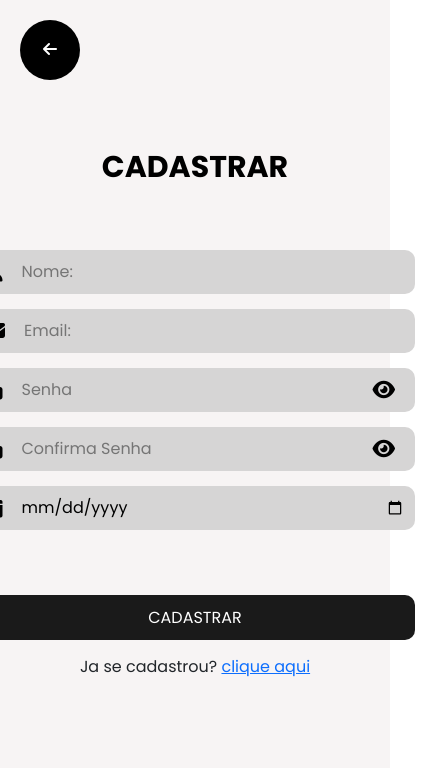
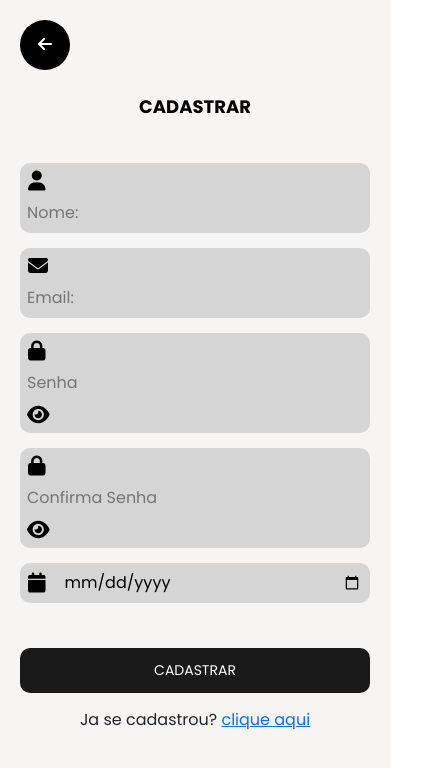
Before and after one commit to Gaspatt/VintageGallery, a Vue app: page /cadastrar in a window 390 px wide. Shown: the top 768 px of the page, 445 px wide, since content can reach past the window. Built offline with nearby package versions, Linux system fonts and the light colour scheme.

Commit message:
add responsividade

```diff
--- a/src/components/HomePage.vue
+++ b/src/components/HomePage.vue
@@ -1,4 +1,5 @@
-<script setup></script>
+<script setup>
+</script>
 
 <template>
  <section id="secback">
--- a/src/views/CadastrarView.vue
+++ b/src/views/CadastrarView.vue
@@ -1,103 +1,5 @@
 <script setup>
-import { ref } from 'vue';
 
-const email = ref('');
-const name = ref('');
-const password = ref('');
-const confirmPassword = ref('');
-const birthdate = ref('');
-const showPassword = ref(false);
-const showConfirmPassword = ref(false);
-const errors = ref({
-  name: '',
-  email: '',
-  password: '',
-  confirmPassword: '',
-  birthdate: ''
-});
-const successMessage = ref('');
-
-function togglePasswordVisibility() {
-  showPassword.value = !showPassword.value;
-}
-
-function toggleConfirmPasswordVisibility() {
-  showConfirmPassword.value = !showConfirmPassword.value;
-}
-
-function validateForm() {
-
-  errors.value = {
-    name: '',
-    email: '',
-    password: '',
-    confirmPassword: '',
-    birthdate: ''
-  };
-  successMessage.value = '';
-
-  let isValid = true;
-
-  // Verificar se algum campo está vazio
-  if (!name.value) {
-    errors.value.name = 'O nome é obrigatório.';
-    isValid = false;
-  }
-  if (!email.value) {
-    errors.value.email = 'O email é obrigatório.';
-    isValid = false;
-  }
-  if (!password.value) {
-    errors.value.password = 'A senha é obrigatória.';
-    isValid = false;
-  }
-  if (!confirmPassword.value) {
-    errors.value.confirmPassword = 'A confirmação de senha é obrigatória.';
-    isValid = false;
-  }
-  if (!birthdate.value) {
-    errors.value.birthdate = 'A data de nascimento é obrigatória.';
-    isValid = false;
-  }
-
-
-  if (name.value && /\d/.test(name.value)) {
-    errors.value.name = 'O nome não pode conter números.';
-    isValid = false;
-  }
-
-
-  if (email.value && !email.value.includes('@')) {
-    errors.value.email = 'O email deve conter um "@".';
-    isValid = false;
-  }
-
-  if (password.value && password.value.length <= 3) {
-    errors.value.password = 'A senha deve ter mais de 3 caracteres.';
-    isValid = false;
-  }
-
-  if (confirmPassword.value && confirmPassword.value !== password.value) {
-    errors.value.confirmPassword = 'As senhas não coincidem.';
-    isValid = false;
-  }
-
-  const birthDate = new Date(birthdate.value);
-  const today = new Date();
-  let age = today.getFullYear() - birthDate.getFullYear();
-  const month = today.getMonth() - birthDate.getMonth();
-  if (month < 0 || (month === 0 && today.getDate() < birthDate.getDate())) {
-    age--;
-  }
-  if (birthdate.value && age < 18) {
-    errors.value.birthdate = 'Você deve ser maior de idade para se cadastrar.';
-    isValid = false;
-  }
-
-  if (isValid) {
-    successMessage.value = 'Usuário cadastrado com sucesso!';
-  }
-}
 </script>
 
 <template>
@@ -111,15 +13,15 @@ function validateForm() {
 
       <div class="input-group">
         <i class="fas fa-user icon"></i>
-        <input type="text" name="name" placeholder="Nome:" v-model="name" />
+        <input type="text" name="name" placeholder="Nome:" />
       </div>
-      <p v-if="errors.name" class="error-message">{{ errors.name }}</p>
+
 
       <div class="input-group">
         <i class="fas fa-envelope icon"></i>
-        <input type="email" name="email" placeholder="Email:" v-model="email" />
+        <input type="email" name="email" placeholder="Email:"/>
       </div>
-      <p v-if="errors.email" class="error-message">{{ errors.email }}</p>
+
 
       <div class="input-group">
         <i class="fas fa-lock icon"></i>
@@ -127,7 +29,7 @@ function validateForm() {
           :type="showPassword ? 'text' : 'password'"
           name="password"
           placeholder="Senha"
-          v-model="password"
+
         />
         <i
           :class="showPassword ? 'fas fa-eye-slash icon' : 'fas fa-eye icon'"
@@ -135,7 +37,7 @@ function validateForm() {
           style="cursor: pointer"
         ></i>
       </div>
-      <p v-if="errors.password" class="error-message">{{ errors.password }}</p>
+
 
       <div class="input-group">
         <i class="fas fa-lock icon"></i>
@@ -143,7 +45,7 @@ function validateForm() {
           :type="showConfirmPassword ? 'text' : 'password'"
           name="Confirmpassword"
           placeholder="Confirma Senha"
-          v-model="confirmPassword"
+
         />
         <i
           :class="showConfirmPassword ? 'fas fa-eye-slash icon' : 'fas fa-eye icon'"
@@ -151,21 +53,22 @@ function validateForm() {
           style="cursor: pointer"
         ></i>
       </div>
-      <p v-if="errors.confirmPassword" class="error-message">{{ errors.confirmPassword }}</p>
+
 
       <div class="input-group">
         <i class="fas fa-calendar icon"></i>
-        <input type="date" name="birthdate" v-model="birthdate" placeholder="Data de Nascimento" />
+        <input type="date" name="birthdate" placeholder="Data de Nascimento" />
       </div>
-      <p v-if="errors.birthdate" class="error-message">{{ errors.birthdate }}</p>
 
-      <button class="btn-enviar" @click="validateForm">CADASTRAR</button>
-      <p v-if="successMessage" class="success-message">{{ successMessage }}</p>
+
+      <button class="btn-enviar">CADASTRAR</button>
+
 
       <p>Ja se cadastrou? <RouterLink to="/login">clique aqui</RouterLink></p>
     </div>
   </div>
 </template>
+
 
 <style scoped>
 .background {
@@ -177,18 +80,20 @@ function validateForm() {
   width: 100%;
   height: 100vh;
   position: relative;
+  padding: 20px; /* Adicionei padding para evitar que os elementos encostem nas bordas em telas pequenas */
+  box-sizing: border-box; /* Inclui o padding no cálculo de largura e altura */
 }
 
 .back {
-  width: 60px;
-  height: 60px;
+  width: 50px; /* Reduzi o tamanho para telas menores */
+  height: 50px;
   border: none;
   color: #ffffff;
   background-color: #000000;
-  border-radius: 50px;
+  border-radius: 50%;
   position: absolute;
-  top: 20px;
-  left: 20px;
+  top: 10px;
+  left: 10px;
   transition: 0.3s;
 }
 
@@ -203,11 +108,13 @@ function validateForm() {
   flex-direction: column;
   align-items: center;
   justify-content: center;
-  width: 500px;
-  padding: 30px;
+  width: 100%;
+  max-width: 500px;
+  padding: 20px;
   border-radius: 10px;
   gap: 15px;
   animation: slideUp 2s ease-out;
+
 }
 
 .input-group {
@@ -242,6 +149,7 @@ textarea {
   border: none;
   height: 45px;
   width: 100%;
+  max-width: 500px;
   color: white;
   border-radius: 10px;
   align-items: center;
@@ -257,22 +165,10 @@ textarea {
 }
 
 .title {
-  font-size: 30px;
+  font-size: 24px;
   font-weight: bold;
-  margin-bottom: 50px;
+  margin-bottom: 30px;
   color: #000000;
-}
-
-.error-message {
-  color: red;
-  font-size: 14px;
-  margin: -10px 0 10px 0;
-}
-
-.success-message {
-  color: green;
-  font-size: 14px;
-  margin-top: 10px;
 }
 
 @keyframes slideUp {
@@ -285,4 +181,51 @@ textarea {
     transform: translateY(0);
   }
 }
+
+
+@media (max-width: 768px) {
+  .form {
+    padding: 15px;
+  }
+
+  .back {
+    margin-top: 15px;
+    margin-left: 15px;
+    width: 50px;
+    height: 50px;
+    top: 5px;
+    left: 5px;
+  }
+
+  .btn-enviar {
+    margin-top: 30px;
+  }
+
+  .title {
+    font-size: 20px;
+  }
+}
+
+@media (max-width: 480px) {
+  .background {
+    padding: 10px;
+  }
+
+  .form {
+    padding: 10px;
+    border-radius: 5px;
+  }
+
+  .input-group {
+    padding: 8px;
+  }
+
+  .btn-enviar {
+    font-size: 14px;
+  }
+
+  .title {
+    font-size: 18px;
+  }
+}
 </style>
--- a/src/views/ContactView.vue
+++ b/src/views/ContactView.vue
@@ -1,51 +1,5 @@
 <script setup>
-import { reactive, ref } from 'vue'
 
-const validacaoNome = ref(false)
-const validacaoEmail = ref(false)
-const validacaoAssunto = ref(false)
-const validacaoTexto = ref(false)
-
-const dados = reactive({
-  nome: '',
-  email: '',
-  assunto: '',
-  texto: '',
-})
-
-function teste() {
-  if (dados.nome == "") {
-    validacaoNome.value = true
-  }
-  else{
-    validacaoNome.value = false
-  }
-
-
-  if (dados.email == "") {
-    validacaoEmail.value = true
-  }
-
-  else{
-    validacaoEmail.value = false
-  }
-
-
-  if (dados.assunto == "") {
-    validacaoAssunto.value = true
-  }
-  else{
-    validacaoAssunto.value = false
-  }
-
-  if (dados.texto == "") {
-    validacaoTexto.value = true
-  }
-  else{
-    validacaoTexto.value = false
-  }
-
-}
 
 </script>
 
@@ -60,32 +14,32 @@ function teste() {
 
       <div class="input-group">
         <i class="fas fa-user icon"></i>
-        <input type="text" name="name" placeholder="Nome:" v-model="dados.nome"/>
+        <input type="text" name="name" placeholder="Nome:"/>
       </div>
-      <p class="error" v-if="validacaoNome">ERRO!</p>
+
 
 
       <div class="input-group">
         <i class="fas fa-envelope icon"></i>
-        <input type="email" name="email" placeholder="Email:" v-model="dados.email">
+        <input type="email" name="email" placeholder="Email:">
       </div>
-      <p class="error" v-if="validacaoEmail">Erro!</p>
+
 
 
       <div class="input-group">
         <i class="fas fa-tag icon"></i>
-        <input type="text" name="title" placeholder="Assunto:" v-model="dados.assunto"/>
+        <input type="text" name="title" placeholder="Assunto:"/>
       </div>
-      <p class="error" v-if="validacaoAssunto">Erro!</p>
+
 
 
       <div class="input-group">
-        <textarea name="text" placeholder="Fale aqui!" v-model="dados.texto"></textarea>
+        <textarea name="text" placeholder="Fale aqui!"></textarea>
       </div>
-      <p class="error" v-if="validacaoTexto">Erro</p>
 
 
-      <button class="btn-enviar" @click="teste">ENVIAR</button>
+
+      <button class="btn-enviar">ENVIAR</button>
     </div>
   </div>
 </template>
@@ -246,5 +200,14 @@ textarea {
   .title {
     font-size: 20px;
   }
+
+  .back {
+    margin-top: 15px;
+    margin-left: 15px;
+    width: 50px;
+    height: 50px;
+    top: 5px;
+    left: 5px;
+  }
 }
 </style>
--- a/src/views/LoginView.vue
+++ b/src/views/LoginView.vue
@@ -56,18 +56,20 @@ function togglePasswordVisibility() {
   width: 100%;
   height: 100vh;
   position: relative;
+  padding: 20px;
+  box-sizing: border-box;
 }
 
 .back {
-  width: 60px;
-  height: 60px;
+  width: 50px;
+  height: 50px;
   border: none;
   color: #ffffff;
   background-color: #000000;
-  border-radius: 50px;
+  border-radius: 50%;
   position: absolute;
-  top: 20px;
-  left: 20px;
+  top: 10px;
+  left: 10px;
   transition: 0.3s;
 }
 
@@ -82,11 +84,13 @@ function togglePasswordVisibility() {
   flex-direction: column;
   align-items: center;
   justify-content: center;
-  width: 500px;
-  padding: 30px;
+  width: 100%;
+  max-width: 500px;
+  padding: 20px;
   border-radius: 10px;
   gap: 15px;
   animation: slideUp 2s ease-out;
+
 }
 
 .input-group {
@@ -121,6 +125,7 @@ textarea {
   border: none;
   height: 45px;
   width: 100%;
+  max-width: 500px;
   color: white;
   border-radius: 10px;
   align-items: center;
@@ -136,9 +141,9 @@ textarea {
 }
 
 .title {
-  font-size: 30px;
+  font-size: 24px;
   font-weight: bold;
-  margin-bottom: 50px;
+  margin-bottom: 30px;
   color: #000000;
 }
 
@@ -152,4 +157,51 @@ textarea {
     transform: translateY(0);
   }
 }
+
+
+@media (max-width: 768px) {
+  .form {
+    padding: 15px;
+  }
+
+  .back {
+    margin-top: 15px;
+    margin-left: 15px;
+    width: 50px;
+    height: 50px;
+    top: 5px;
+    left: 5px;
+  }
+
+  .btn-enviar {
+    margin-top: 30px;
+  }
+
+  .title {
+    font-size: 20px;
+  }
+}
+
+@media (max-width: 480px) {
+  .background {
+    padding: 10px;
+  }
+
+  .form {
+    padding: 10px;
+    border-radius: 5px;
+  }
+
+  .input-group {
+    padding: 8px;
+  }
+
+  .btn-enviar {
+    font-size: 14px;
+  }
+
+  .title {
+    font-size: 18px;
+  }
+}
 </style>
```
